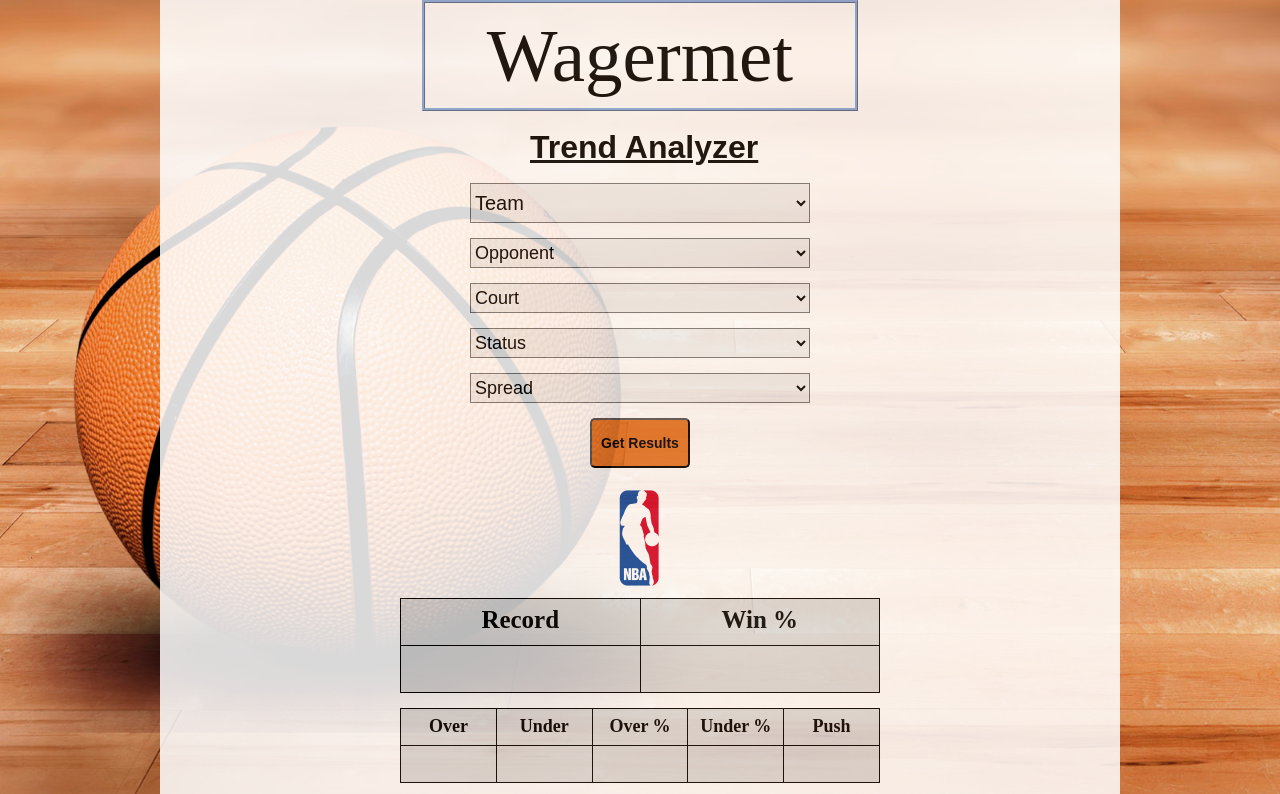
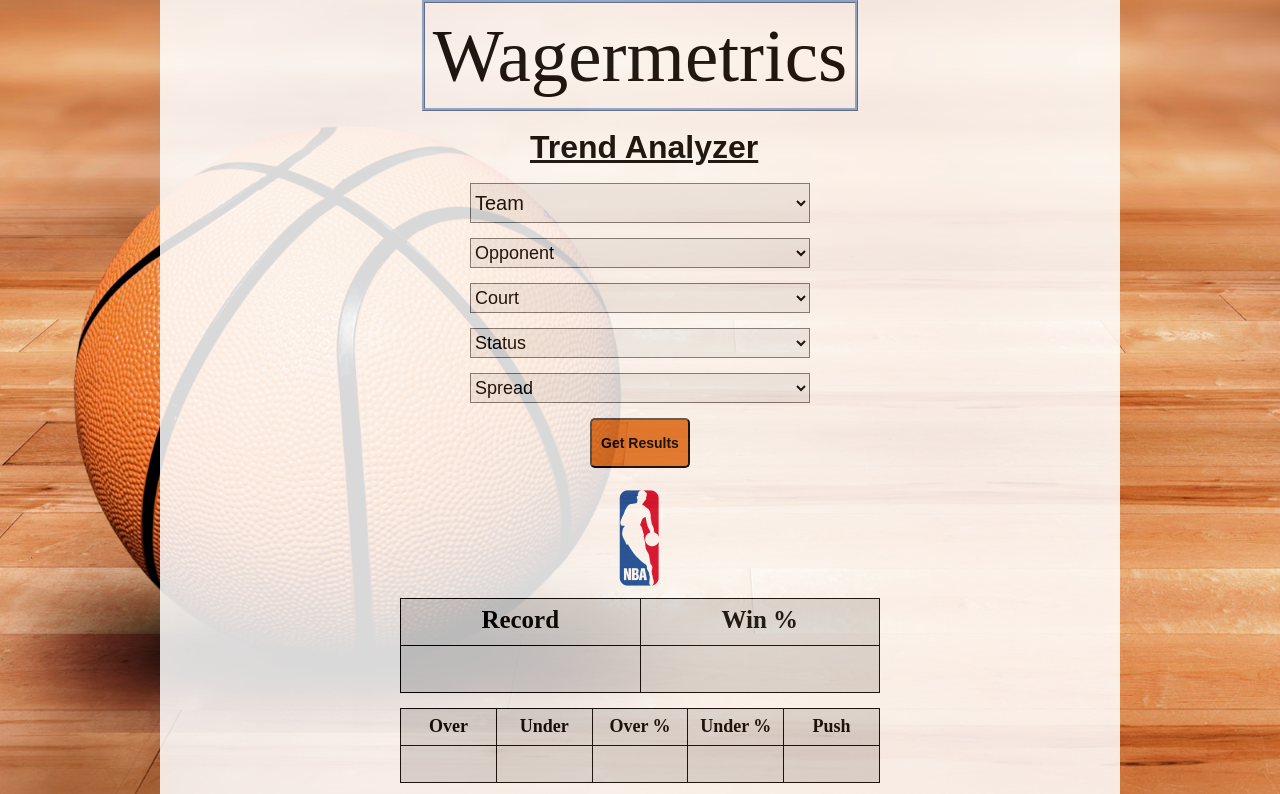
Before and after one commit to jayspringate/wagermetrics, a website: page public/index.html in a window 1280 px wide. Shown: the top 794 px of the page. Drawn offline with Linux system fonts and the light colour scheme; a web font is replaced by a local one.

Commit message:
revert auto deploy test

```diff
--- a/public/index.html
+++ b/public/index.html
@@ -16,7 +16,7 @@
   <body class="container_16 clearfix">
     <main>
     <header class="header">
-        Wagermet
+        Wagermetrics
     </header>
     <h1 class="grid_5 push_6 subheading">Trend Analyzer</h1>
       <form class="homeTeam">
```
